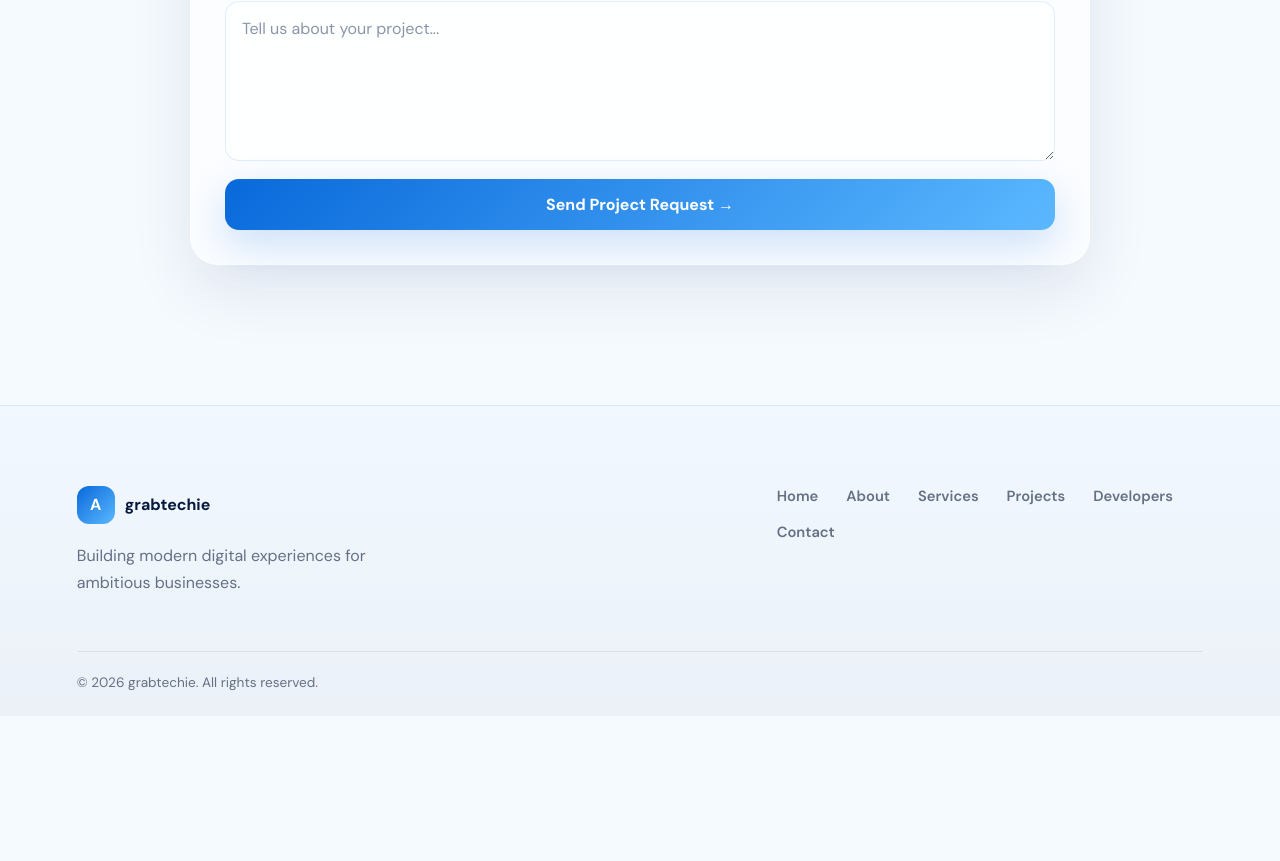
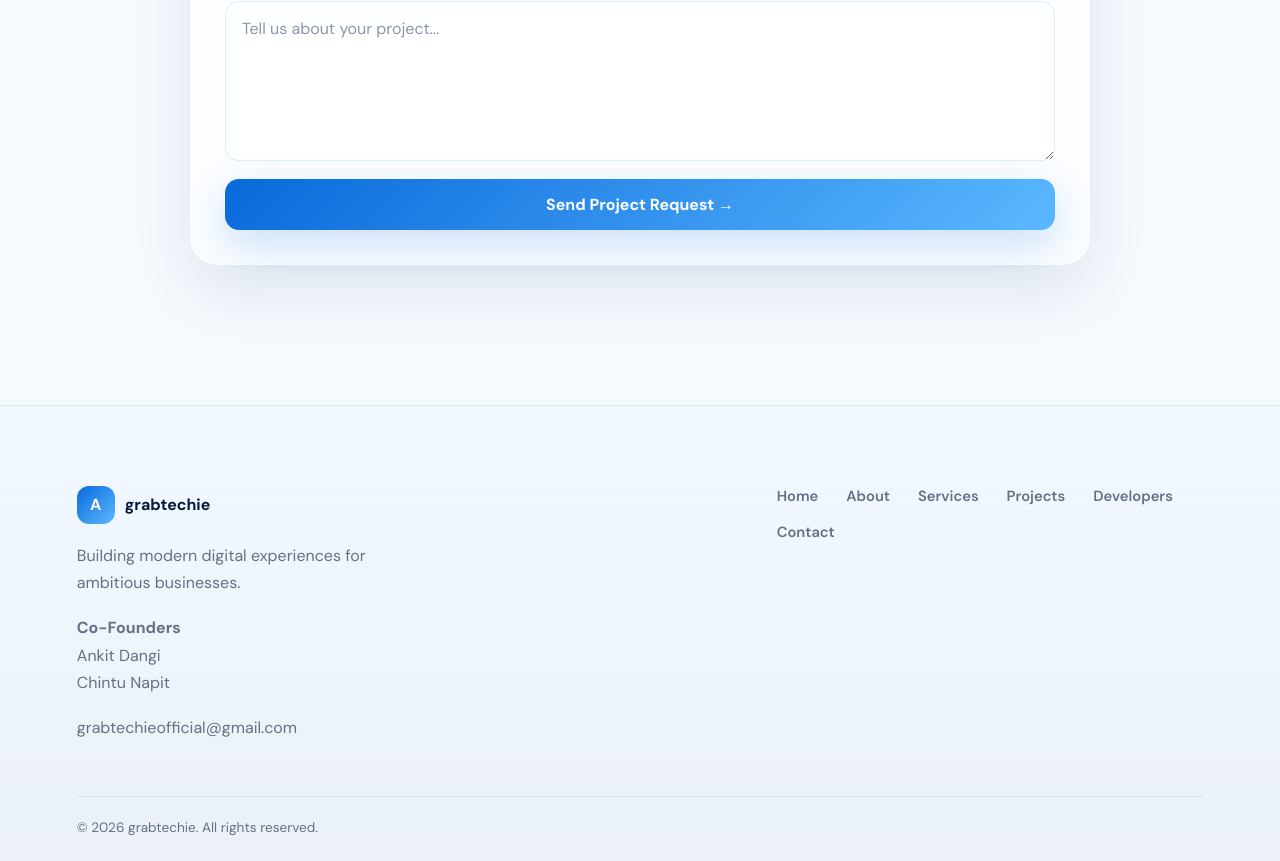
Before and after one commit to ankitpatel96021-pixel/company-platform, a React (Vite) app in the folder frontend/: page / in a window 1280 px wide. Shown: the part 6196-7057 px from the top of the page. Before the commit the page ends 6912 px from the top, so only its background shows below. Built offline with nearby package versions, Linux system fonts and the light colour scheme.

Commit message:
Add co-founders and company email

```diff
--- a/frontend/src/App.jsx
+++ b/frontend/src/App.jsx
@@ -872,6 +872,23 @@ const handleSubmit = async (event) => {
               Building modern digital experiences
               for ambitious businesses.
             </p>
+            {/* ==================================================
+    COMPANY CONTACT & FOUNDERS
+    ================================================== */}
+
+<p>
+  <strong>Co-Founders</strong>
+  <br />
+  Ankit Dangi
+  <br />
+  Chintu Napit
+</p>
+
+<p>
+  <a href="mailto:grabtechieofficial@gmail.com">
+    grabtechieofficial@gmail.com
+  </a>
+</p>
 
           </div>
 
```
